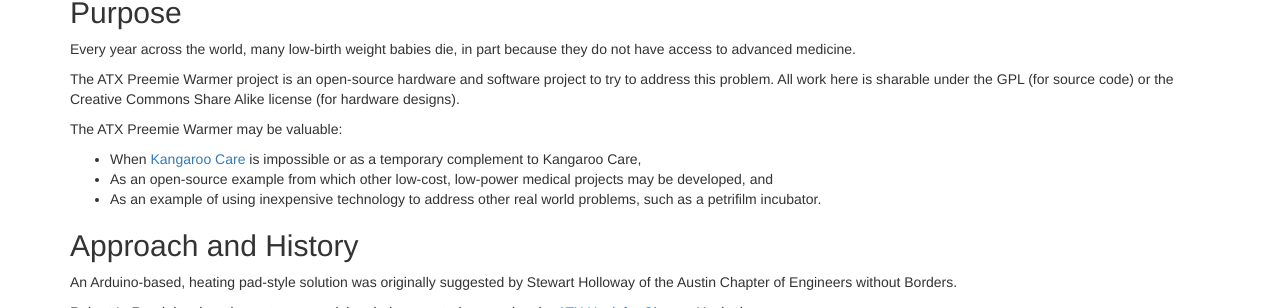
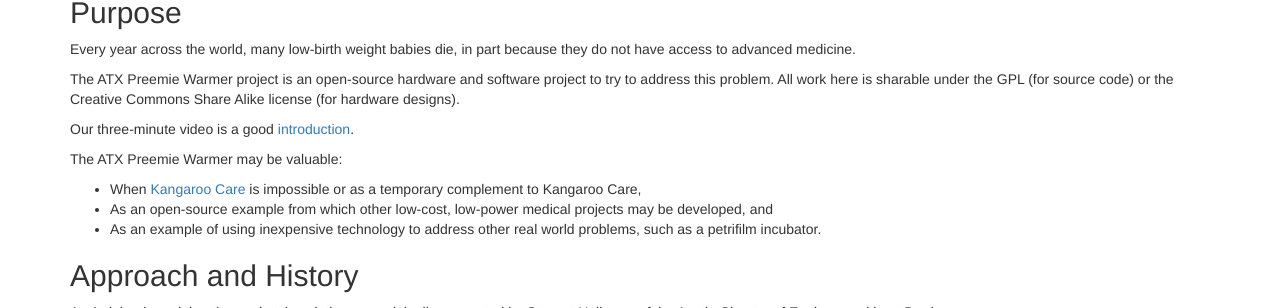
Before and after one commit to PubInv/ATX-Preemie, a Jekyll site: the page built from index.md, in a window 1280 px wide and 900 px high, scrolled down 339 px, cut to the strip 139-447 px from the top of the window. Built offline with Jekyll 4.4.1, drawn with Linux system fonts in a browser that asks for light colours; nearby versions of some CDN libraries.

Commit message:
Update index.md

```diff
--- a/index.md
+++ b/index.md
@@ -12,6 +12,8 @@ title: ATX Preemie Warmer Main Page
 Every year across the world, many low-birth weight babies die, in part because they do not have access to advanced medicine.
 
 The ATX Preemie Warmer project is an open-source hardware and software project to try to address this problem. All work here is sharable under the GPL (for source code) or the Creative Commons Share Alike license (for hardware designs).
+
+Our three-minute video is a good <a href="https://youtu.be/zb-F0qTptJs">introduction</a>.
 
 The ATX Preemie Warmer may be valuable:
 
```
